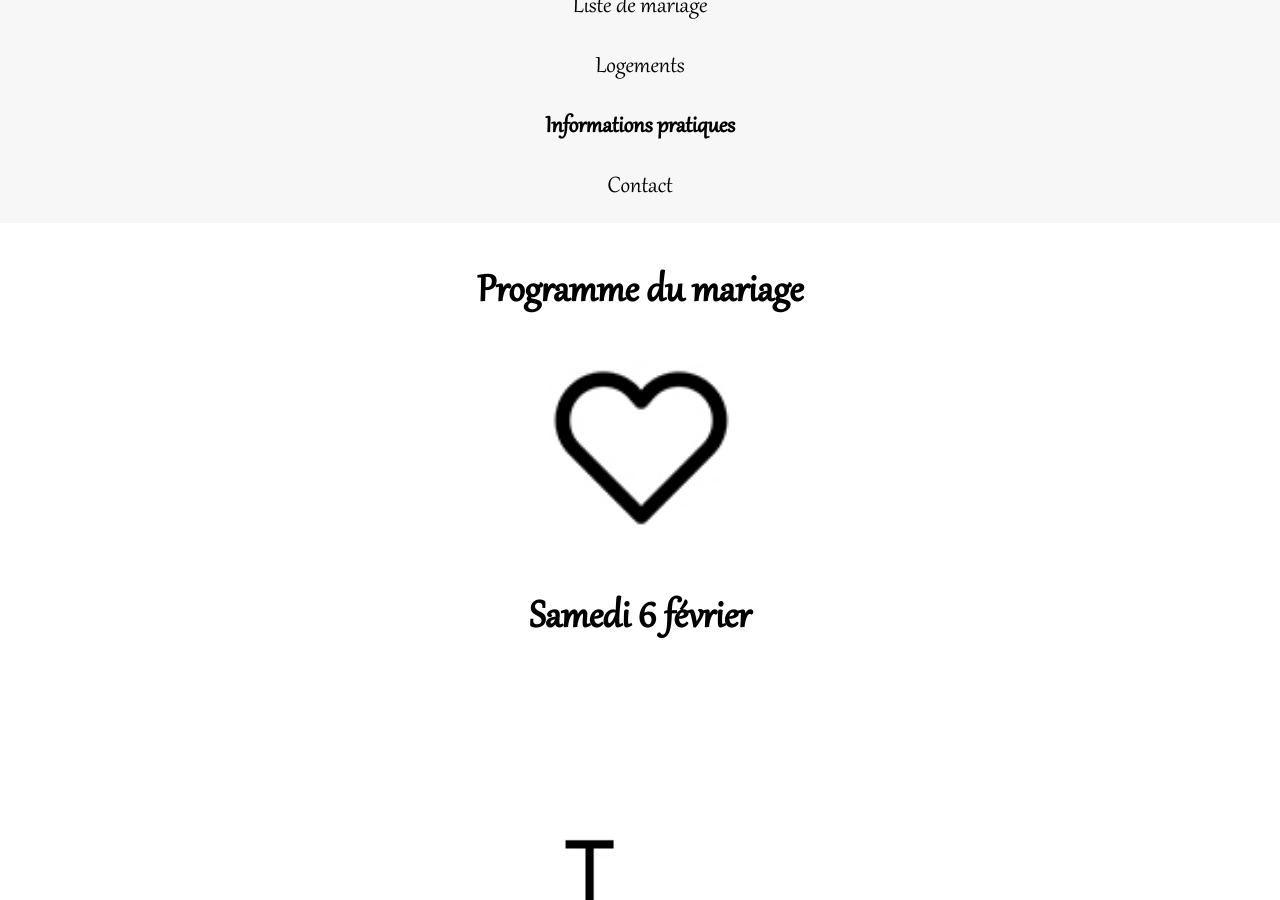
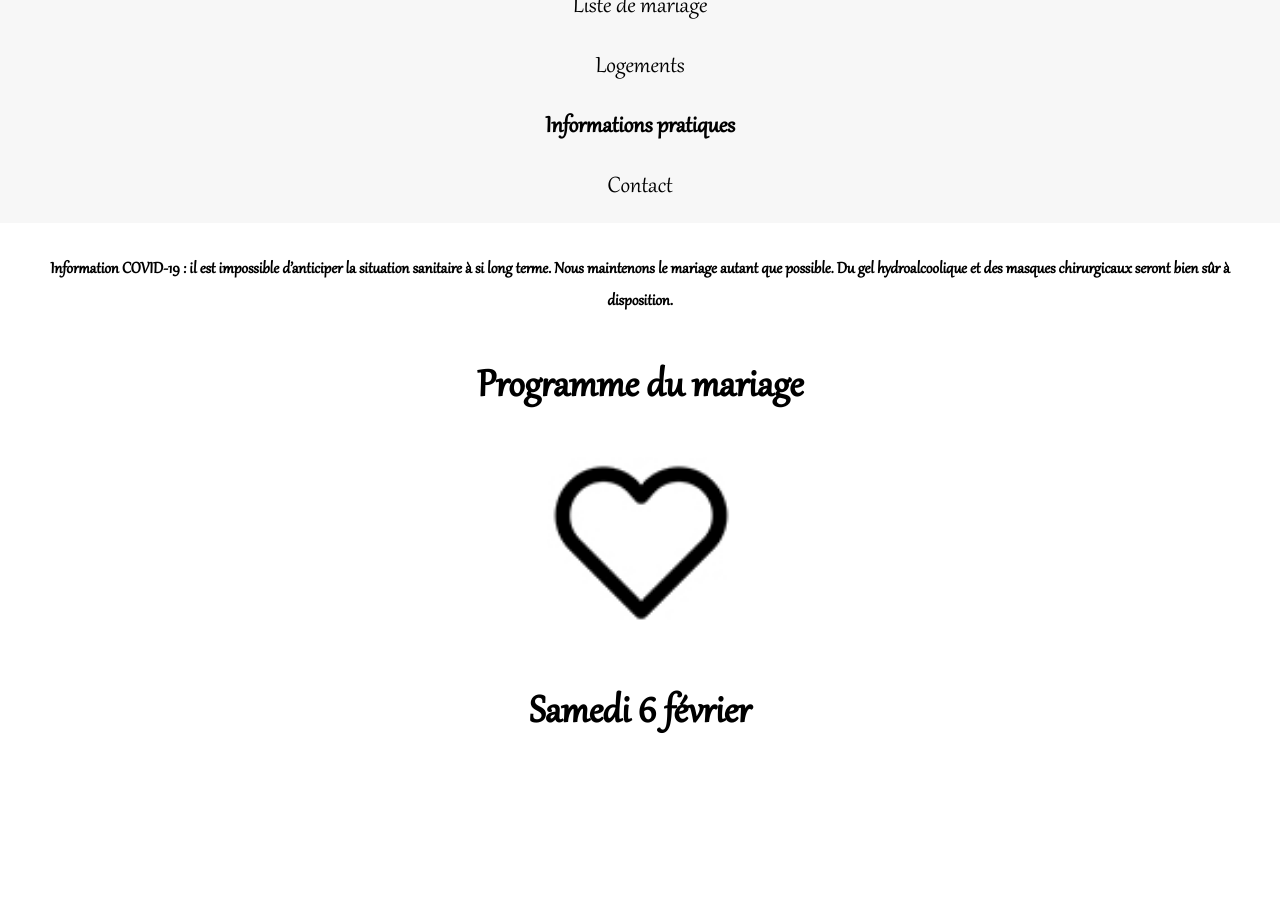
Before and after one commit to Germinal-A/Site-du-Mariage-de-Julia-et-Germain, a Jekyll site: the page built from informations-pratiques.md, in a window 1280 px wide and 900 px high, scrolled down 809 px. Built offline with Jekyll 4.4.1, drawn with Linux system fonts in a browser that asks for light colours; some of the changed text lies outside the part shown.

Commit message:
Update informations-pratiques.md

```diff
--- a/informations-pratiques.md
+++ b/informations-pratiques.md
@@ -5,6 +5,8 @@ title: "Informations pratiques"
 weight: 4
 ---
 
+
+##### Information COVID-19 : il est impossible d'anticiper la situation sanitaire à si long terme. Nous maintenons le mariage autant que possible. Du gel hydroalcoolique et des masques chirurgicaux seront bien sûr à disposition.
 
 ### Programme du mariage
 
@@ -32,11 +34,6 @@ weight: 4
 
 #### Les signatures d'acte de mariage se feront le vendredi à la mairie d'Arès, sans cérémonie. N'hésitez pas à nous contacter si vous souhaitez y assister.
 
-![](assets/Coeur.jpg){: .large width="4%"}
-![](assets/Coeur.jpg){: .small width="15%"}
-
-#### Information COVID-19 : il est impossible d'anticiper la situation sanitaire à si long terme. Nous maintenons le mariage autant que possible. Du gel hydroalcoolique et des masques chirurgicaux seront bien sûr à disposition.
-
 <iframe src="https://www.google.com/maps/embed?pb=!1m18!1m12!1m3!1d4758.121377013103!2d-0.21830238666508295!3d44.83794374170417!2m3!1f0!2f0!3f0!3m2!1i1024!2i768!4f13.1!3m3!1m2!1s0xd554532dc533345%3A0x6049a9547322ec03!2sCh%C3%A2teau%20de%20Garde!5e0!3m2!1sfr!2sfr!4v1595537776165!5m2!1sfr!2sfr" style="border:0;" allowfullscreen="" aria-hidden="false" tabindex="0" width="100%" height="400" frameborder="0"></iframe>
 
 Un taxi de 6 places sera mis gratuitement à votre disposition pour vous ramener à votre logement, entre minuit et 4h du matin, et dans un rayon de 15km autour du Château. Des alcootest seront également disponibles, si besoin.
```
